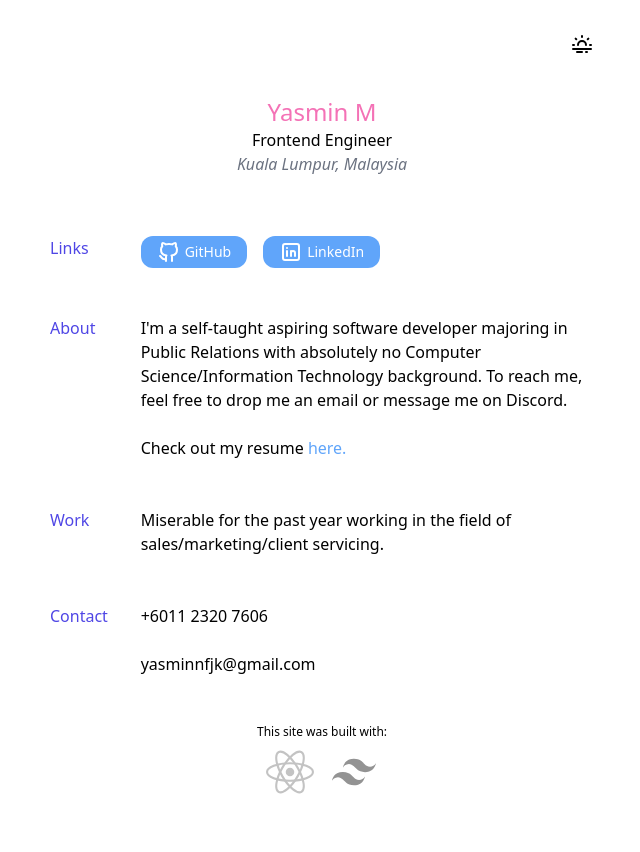
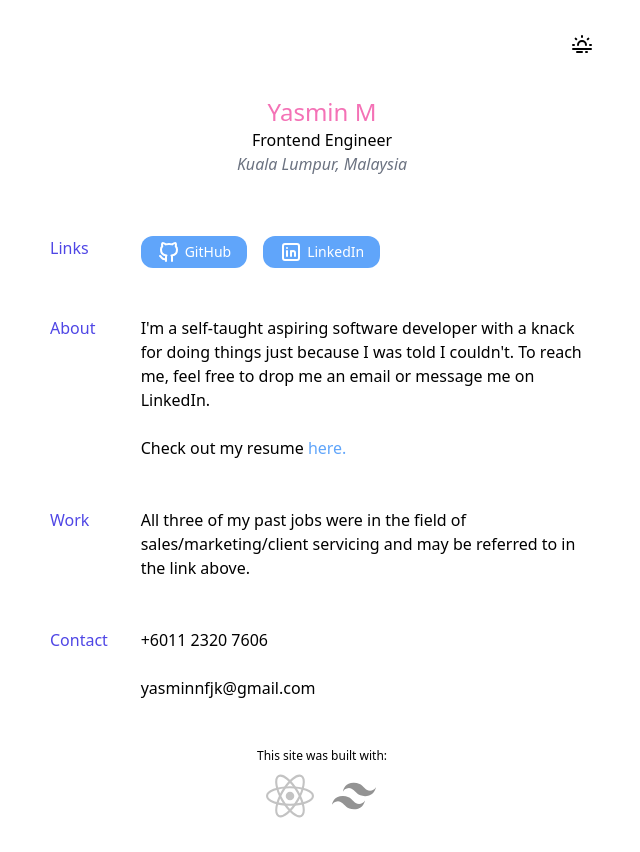
Before and after one commit to yasminlovesit/portfolio, a React (Create React App) app: page / in a window 1280 px wide. Shown: the whole page, without its empty margins (318-958 px from the left). Before the commit the page ends 828 px from the top, so only its background shows below. Built offline with nearby package versions, Linux system fonts and the light colour scheme.

Commit message:
cv update

```diff
--- a/src/App.js
+++ b/src/App.js
@@ -1,5 +1,6 @@
 import { IconSunset2, IconBrandGithub, IconBrandLinkedin } from "@tabler/icons";
 import { useState } from "react";
+import Pdf from '../src/yasmincv copy.pdf';
 
 const technologies = [
   {
@@ -77,16 +78,16 @@ function App() {
             </div>
           </div>
           <div className="col-span-12 md:col-span-10">
-            I'm a self-taught aspiring software developer majoring in Public
-            Relations with absolutely no Computer Science/Information Technology
-            background. To reach me, feel free to drop me an email or message me
-            on Discord.
+            I'm a self-taught aspiring software developer with a knack for doing
+            things just because I was told I couldn't. To reach me, feel free to
+            drop me an email or message me on LinkedIn.
             <div>
               <br />
               Check out my resume{" "}
               <a
-                href="abc.com"
+                href={Pdf}
                 target="_blank"
+                rel="noopener noreferrer"
                 className="cursor-pointer decoration-solid text-blue-400"
               >
                 here.
@@ -99,8 +100,9 @@ function App() {
             </div>
           </div>
           <div className="col-span-12 md:col-span-10">
-            Miserable for the past year working in the field of
-            sales/marketing/client servicing.
+            All three of my past jobs were in the field of
+            sales/marketing/client servicing and may be referred to in the link
+            above.
           </div>
           <div className="col-span-12 md:col-span-2 mt-4 md:mt-0">
             <div className={`${dark ? "text-cyan-200" : "text-indigo-600"}`}>
```
Also changed, not shown: 1 other file (tests, documents, lock files or other folders).
